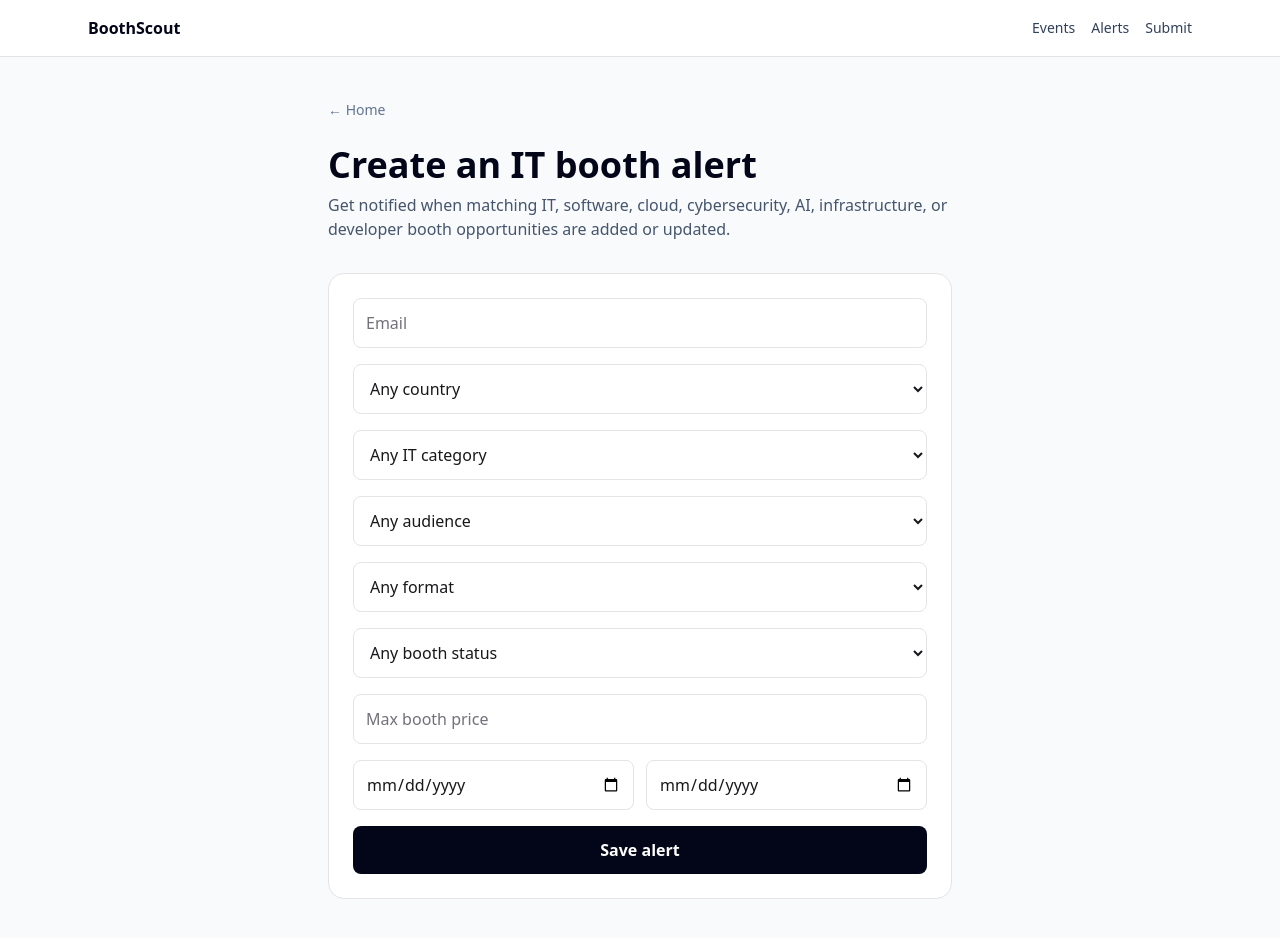
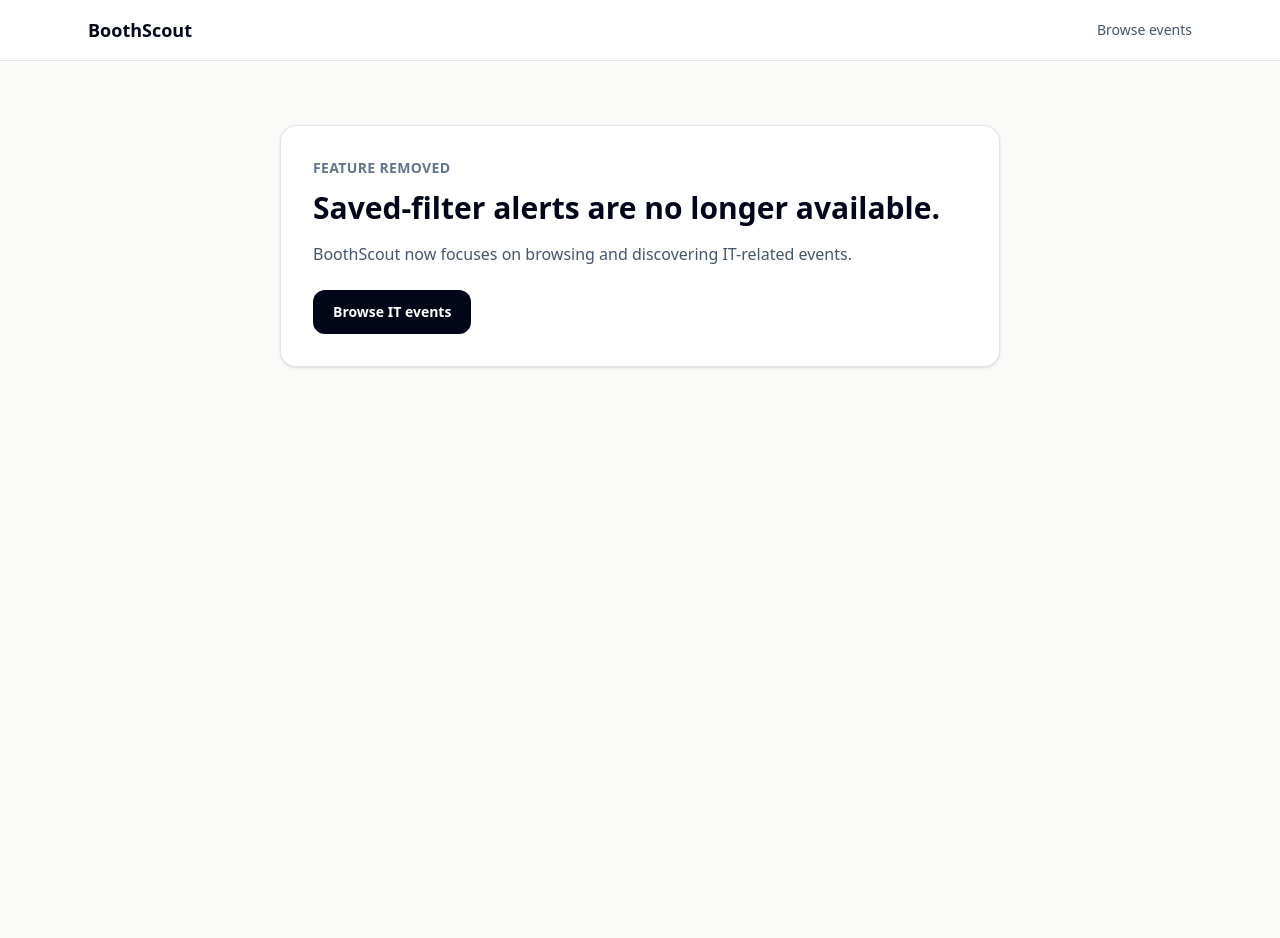
Before and after one commit to jinnymoon2/booth-scout, a Next.js app: page /alerts in a window 1280 px wide. After the commit the page ends 800 px from the top, so only its background shows below. Built offline with nearby package versions, Linux system fonts and the light colour scheme.

Commit message:
fix: remove API test link from homepage

```diff
--- a/app/alerts/page.tsx
+++ b/app/alerts/page.tsx
@@ -1,154 +1,27 @@
-"use client";
-
-import { useState } from "react";
 import Link from "next/link";
 
-const eventCategories = [
-  ["", "Any IT category"],
-  ["general_it", "General IT"],
-  ["developer_tools", "Developer tools"],
-  ["cloud_infrastructure", "Cloud infrastructure"],
-  ["cybersecurity", "Cybersecurity"],
-  ["ai_data", "AI / data"],
-  ["devops_sre", "DevOps / SRE"],
-  ["networking_infrastructure", "Networking / infrastructure"],
-  ["enterprise_software", "Enterprise software"],
-  ["saas", "SaaS"],
-  ["startup_tech", "Startup / tech expo"],
-  ["hardware_iot", "Hardware / IoT"],
-  ["fintech_it", "Fintech IT"],
-  ["healthtech_it", "Healthtech IT"],
-  ["education_tech", "Education tech"],
-  ["mixed", "Mixed"],
-  ["unknown", "Unknown"],
-];
+export default function AlertsPage() {
+  return (
+    <main className="mx-auto max-w-3xl px-6 py-16">
+      <div className="rounded-2xl border border-slate-200 bg-white p-8 shadow-sm">
+        <p className="text-sm font-semibold uppercase tracking-wide text-slate-500">
+          Feature removed
+        </p>
 
-export default function AlertsPage() {
-  const [message, setMessage] = useState("");
-
-  async function handleSubmit(event: React.FormEvent<HTMLFormElement>) {
-    event.preventDefault();
-    setMessage("");
-
-    const formData = new FormData(event.currentTarget);
-
-    const payload = {
-      email: formData.get("email"),
-      country: formData.get("country"),
-      event_category: formData.get("event_category"),
-      audience_type: formData.get("audience_type"),
-      event_format: formData.get("event_format"),
-      booth_status: formData.get("booth_status"),
-      max_price: formData.get("max_price"),
-      date_from: formData.get("date_from"),
-      date_to: formData.get("date_to"),
-    };
-
-    const response = await fetch("/api/alerts", {
-      method: "POST",
-      headers: {
-        "Content-Type": "application/json",
-      },
-      body: JSON.stringify(payload),
-    });
-
-    if (response.ok) {
-      event.currentTarget.reset();
-      setMessage("Alert saved.");
-    } else {
-      setMessage("Failed to save alert.");
-    }
-  }
-
-  return (
-    <main className="min-h-screen bg-slate-50">
-      <div className="mx-auto max-w-2xl px-6 py-10">
-        <Link href="/" className="text-sm text-slate-500 hover:text-slate-900">
-          ← Home
-        </Link>
-
-        <h1 className="mt-6 text-4xl font-bold text-slate-950">
-          Create an IT booth alert
+        <h1 className="mt-3 text-3xl font-bold text-slate-950">
+          Saved-filter alerts are no longer available.
         </h1>
 
-        <p className="mt-2 text-slate-600">
-          Get notified when matching IT, software, cloud, cybersecurity, AI,
-          infrastructure, or developer booth opportunities are added or updated.
+        <p className="mt-4 text-slate-600">
+          BoothScout now focuses on browsing and discovering IT-related events.
         </p>
 
-        <form onSubmit={handleSubmit} className="mt-8 space-y-4 rounded-2xl border bg-white p-6">
-          <input
-            name="email"
-            type="email"
-            required
-            placeholder="Email"
-            className="w-full rounded-lg border p-3 text-slate-950"
-          />
-
-          <select name="country" className="w-full rounded-lg border p-3 text-slate-950">
-            <option value="">Any country</option>
-            <option value="United States">United States</option>
-            <option value="Japan">Japan</option>
-            <option value="Korea">Korea</option>
-          </select>
-
-          <select name="event_category" className="w-full rounded-lg border p-3 text-slate-950">
-            {eventCategories.map(([value, label]) => (
-              <option key={value || "all"} value={value}>
-                {label}
-              </option>
-            ))}
-          </select>
-
-          <select name="audience_type" className="w-full rounded-lg border p-3 text-slate-950">
-            <option value="">Any audience</option>
-            <option value="developers">Developers</option>
-            <option value="it_decision_makers">IT decision makers</option>
-            <option value="security_professionals">Security professionals</option>
-            <option value="cloud_infra_engineers">Cloud / infra engineers</option>
-            <option value="data_ai_teams">Data / AI teams</option>
-            <option value="network_engineers">Network engineers</option>
-            <option value="enterprise_tech_buyers">Enterprise tech buyers</option>
-            <option value="startup_founders">Startup founders</option>
-            <option value="marketers">Marketers</option>
-            <option value="mixed">Mixed</option>
-            <option value="unknown">Unknown</option>
-          </select>
-
-          <select name="event_format" className="w-full rounded-lg border p-3 text-slate-950">
-            <option value="">Any format</option>
-            <option value="expo_networking">Expo + networking</option>
-            <option value="conference_sessions">Conference sessions</option>
-            <option value="mixed">Mixed</option>
-            <option value="unknown">Unknown</option>
-          </select>
-
-          <select name="booth_status" className="w-full rounded-lg border p-3 text-slate-950">
-            <option value="">Any booth status</option>
-            <option value="open">Open</option>
-            <option value="waitlist">Waitlist</option>
-            <option value="sold_out">Sold out</option>
-            <option value="unknown">Unknown</option>
-          </select>
-
-          <input
-            name="max_price"
-            type="number"
-            placeholder="Max booth price"
-            className="w-full rounded-lg border p-3 text-slate-950"
-          />
-
-          <div className="grid gap-3 md:grid-cols-2">
-            <input name="date_from" type="date" className="w-full rounded-lg border p-3 text-slate-950" />
-            <input name="date_to" type="date" className="w-full rounded-lg border p-3 text-slate-950" />
-          </div>
-
-          <button className="w-full rounded-lg bg-slate-950 px-4 py-3 font-semibold text-white">
-            Save alert
-          </button>
-
-          {message && <p className="text-sm text-slate-700">{message}</p>}
-        </form>
+        <Link
+          href="/events"
+          className="mt-6 inline-flex rounded-xl bg-slate-950 px-5 py-3 text-sm font-semibold text-white hover:bg-slate-800"
+        >
+          Browse IT events
+        </Link>
       </div>
     </main>
   );
--- a/app/api/cron/send-alerts/route.ts
+++ b/app/api/cron/send-alerts/route.ts
@@ -3,11 +3,7 @@ import { NextResponse } from "next/server";
 export const dynamic = "force-dynamic";
 
 export async function GET() {
-  return NextResponse.json({
-    ok: true,
-    sent: 0,
-    message: "Email alerts have been removed from BoothScout.",
-  });
+  return NextResponse.json();
 }
 
 export async function POST() {
--- a/app/components-nav.tsx
+++ b/app/components-nav.tsx
@@ -2,24 +2,18 @@ import Link from "next/link";
 
 export function SiteNav() {
   return (
-    <nav className="border-b bg-white">
-      <div className="mx-auto flex max-w-6xl items-center justify-between px-6 py-4">
-        <Link href="/" className="font-bold text-slate-950">
+    <header className="border-b border-slate-200 bg-white">
+      <nav className="mx-auto flex max-w-6xl items-center justify-between px-6 py-4">
+        <Link href="/" className="text-lg font-bold text-slate-950">
           BoothScout
         </Link>
 
-        <div className="flex gap-4 text-sm text-slate-700">
+        <div className="flex items-center gap-4 text-sm font-medium text-slate-600">
           <Link href="/events" className="hover:text-slate-950">
-            Events
-          </Link>
-          <Link href="/alerts" className="hover:text-slate-950">
-            Alerts
-          </Link>
-          <Link href="/submit" className="hover:text-slate-950">
-            Submit
+            Browse events
           </Link>
         </div>
-      </div>
-    </nav>
+      </nav>
+    </header>
   );
 }
--- a/app/lib/alerts.ts
+++ b/app/lib/alerts.ts
@@ -50,14 +50,5 @@ export async function removeSavedFilter(id: string): Promise<boolean> {
   return deleteSavedFilter(id);
 }
 
-export async function sendAlertsForSavedFilters() {
-  return {
-    ok: true,
-    sent: 0,
-    message: "Email alerts have been removed from BoothScout.",
-  };
+  return;
 }
-
-export async function sendAlerts() {
-  return sendAlertsForSavedFilters();
-}
--- a/app/lib/event-discovery.ts
+++ b/app/lib/event-discovery.ts
@@ -441,7 +441,6 @@ Rules:
 - If the page lists multiple events, extract multiple events.
 - If the venue is COEX, KINTEX, SETEC, aT Center, or another venue, include it.
 - Do not invent exact booth prices.
-- Do not invent application deadlines.
 - Prefer "unknown" over making up missing facts.
 - Output valid JSON only.
 
--- a/app/lib/global-tech-sources.ts
+++ b/app/lib/global-tech-sources.ts
@@ -277,20 +277,6 @@ export const GLOBAL_TECH_SOURCES: GlobalTechSource[] = [
     source_kind: "directory",
     priority: 89,
   },
-  {
-    id: "conference-alerts-ai-japan",
-    title: "AI Conferences in Japan",
-    description:
-      "Conference directory for artificial intelligence conferences in Japan. Useful for academic, research, and professional AI events.",
-    country: "Japan",
-    location: "Japan",
-    category: "AI Conference Directory",
-    tags: ["AI", "Artificial Intelligence", "Conference", "Research", "Japan"],
-    url: "https://conferencealerts.co.in/japan/artificial-intelligence/june",
-    source: "Conference Alerts",
-    source_kind: "directory",
-    priority: 80,
-  },
 
   // America
   {
--- a/app/lib/korea-tech-sources.ts
+++ b/app/lib/korea-tech-sources.ts
@@ -173,36 +173,6 @@ export const KOREA_TECH_SOURCES: KoreaTechSource[] = [
     source_kind: "festival",
     priority: 93,
   },
-  {
-    id: "international-conference-alerts-it-seoul",
-    title: "Information Technology Conferences in Seoul",
-    description:
-      "Conference directory for IT-related academic and professional conferences in Seoul. Useful for finding smaller events that do not appear on venue calendars.",
-    country: "Korea",
-    location: "Seoul",
-    city: "Seoul",
-    category: "Technology Conference Directory",
-    tags: ["IT", "Conference", "Research", "Engineering", "Technology"],
-    url: "https://internationalconferencealerts.com/conferences/seoul/information-technology",
-    source: "International Conference Alerts",
-    source_kind: "directory",
-    priority: 82,
-  },
-  {
-    id: "international-conference-alerts-ai-seoul",
-    title: "Artificial Intelligence Conferences in Seoul",
-    description:
-      "Conference directory for AI-related events in Seoul. Useful for academic, research, engineering, and professional AI conferences.",
-    country: "Korea",
-    location: "Seoul",
-    city: "Seoul",
-    category: "AI Conference Directory",
-    tags: ["AI", "Artificial Intelligence", "Conference", "Research", "Engineering"],
-    url: "https://internationalconferencealerts.com/conferences/seoul/artificial-intelligence",
-    source: "International Conference Alerts",
-    source_kind: "directory",
-    priority: 81,
-  },
 ];
 
 export function getKoreaTechSourceCards() {
--- a/app/page.tsx
+++ b/app/page.tsx
@@ -25,13 +25,6 @@ export default function HomePage() {
               className="rounded-xl bg-slate-950 px-6 py-3 text-sm font-semibold text-white shadow-sm hover:bg-slate-800"
             >
               Browse IT events
-            </Link>
-
-            <Link
-              href="/api/events/discover?country=Korea"
-              className="rounded-xl border border-slate-300 bg-white px-6 py-3 text-sm font-semibold text-slate-700 hover:bg-slate-100"
-            >
-              Test Korea discovery API
             </Link>
           </div>
         </div>
```
Also changed, not shown: app/api/alerts/route.ts (+22 -31 lines).
